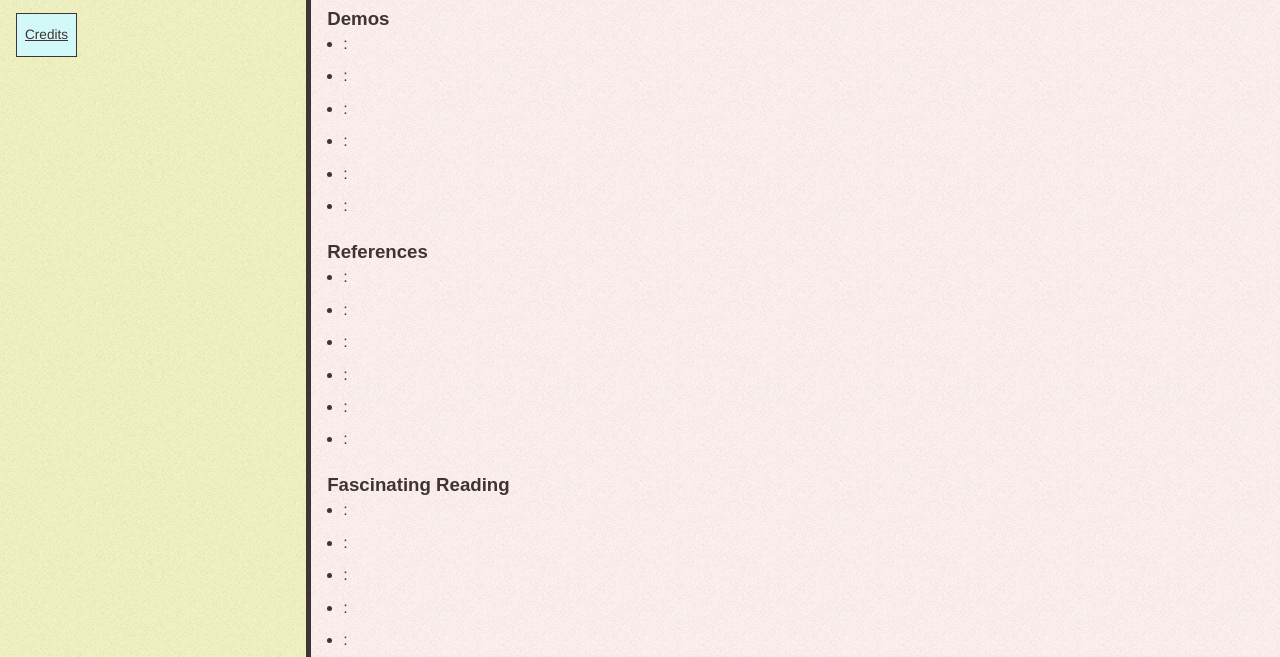
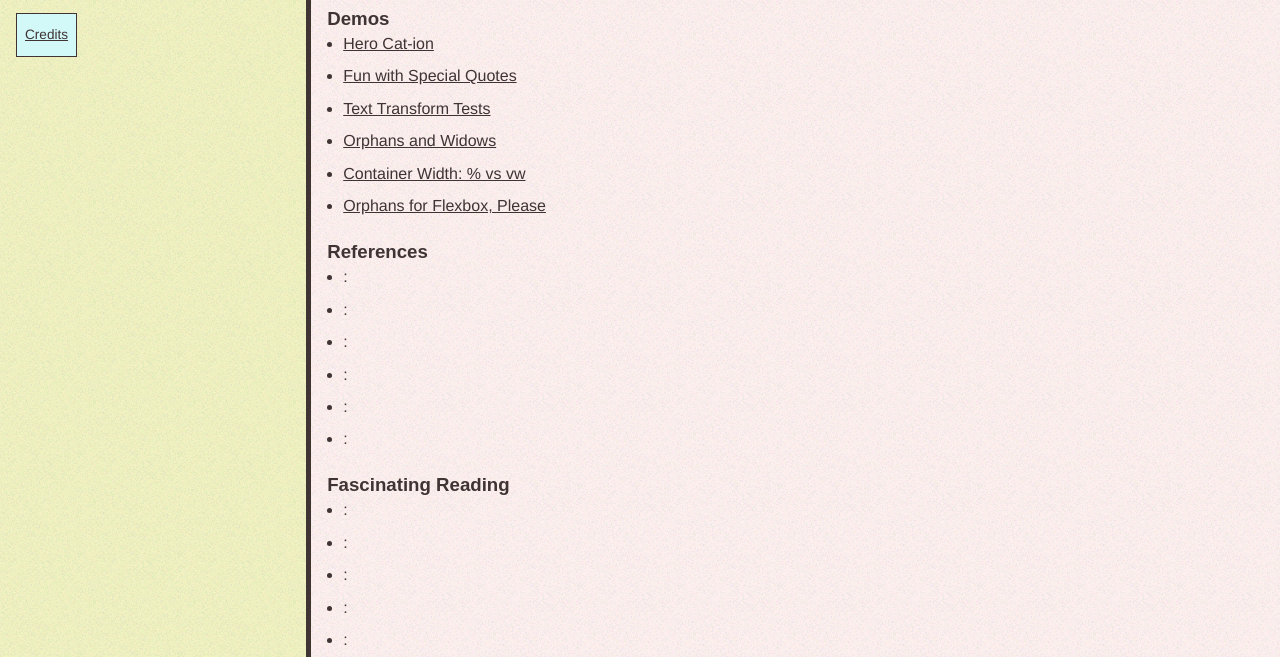
Before and after one commit to KatieK2/localization, a plain HTML site: page index.html in a window 1280 px wide. Shown: the part 130-787 px from the top of the page. Drawn offline with Linux system fonts and the light colour scheme; a web font is replaced by a local one.

Commit message:
Added demos

```diff
--- a/index.html
+++ b/index.html
@@ -33,12 +33,12 @@
 
     <h2 id="demos">Demos</h2>
     <ul>
-      <li><a href=""></a>: </li>
-      <li><a href=""></a>: </li>
-      <li><a href=""></a>: </li>
-      <li><a href=""></a>: </li>
-      <li><a href=""></a>: </li>
-      <li><a href=""></a>: </li>
+      <li><a href="http://codepen.io/KatieK2/pen/ab7c4d3dcc549a46f512f7e000bcf4de?editors=110">Hero Cat-ion</a></li>
+      <li><a href="http://codepen.io/KatieK2/pen/4d756f2519d9735a2d88df6ba1e9f084?editors=110">Fun with Special Quotes</a></li>
+      <li><a href="http://codepen.io/KatieK2/pen/27ef91b2a8ad7b1167a6a79a11b502e0?editors=110">Text Transform Tests</a></li>
+      <li><a href="http://codepen.io/KatieK2/pen/iKIaJ?editors=110">Orphans and Widows</a></li>
+      <li><a href="http://codepen.io/KatieK2/pen/ebae70639c6892ec88dde00dbf4f494e?editors=110">Container Width: % vs vw</a></li>
+      <li><a href="http://codepen.io/KatieK2/pen/qdgZqp?editors=110">Orphans for Flexbox, Please</a></li>
     </ul>
 
     <h2 id="refs">References</h2>
```
